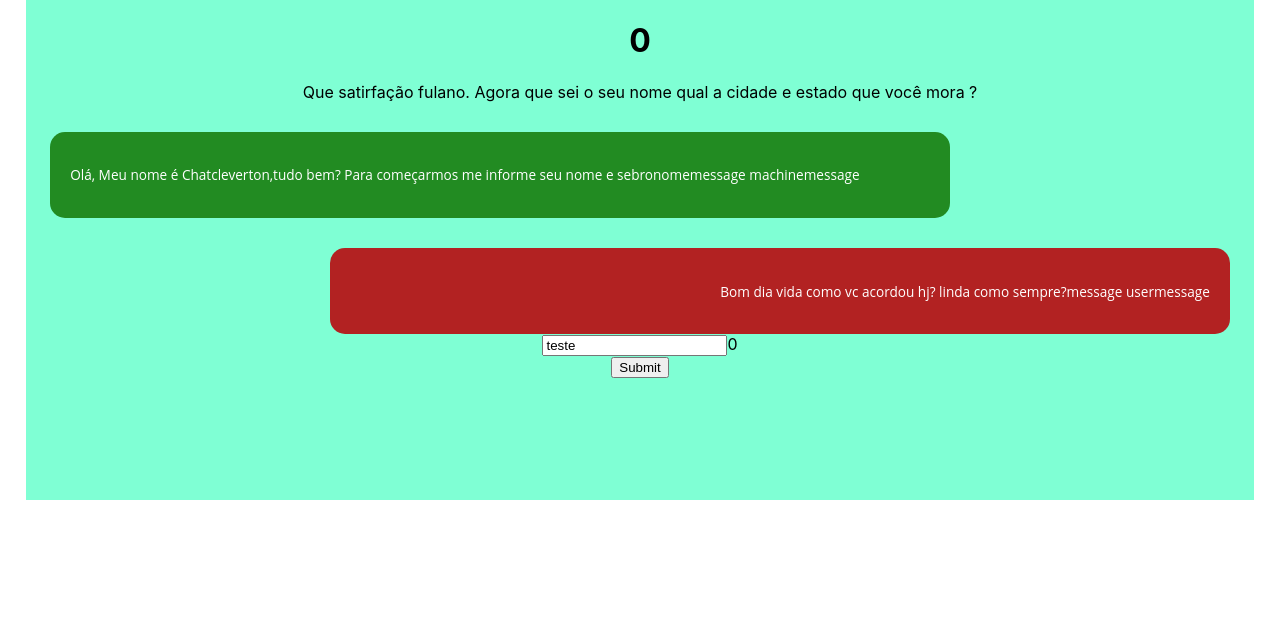
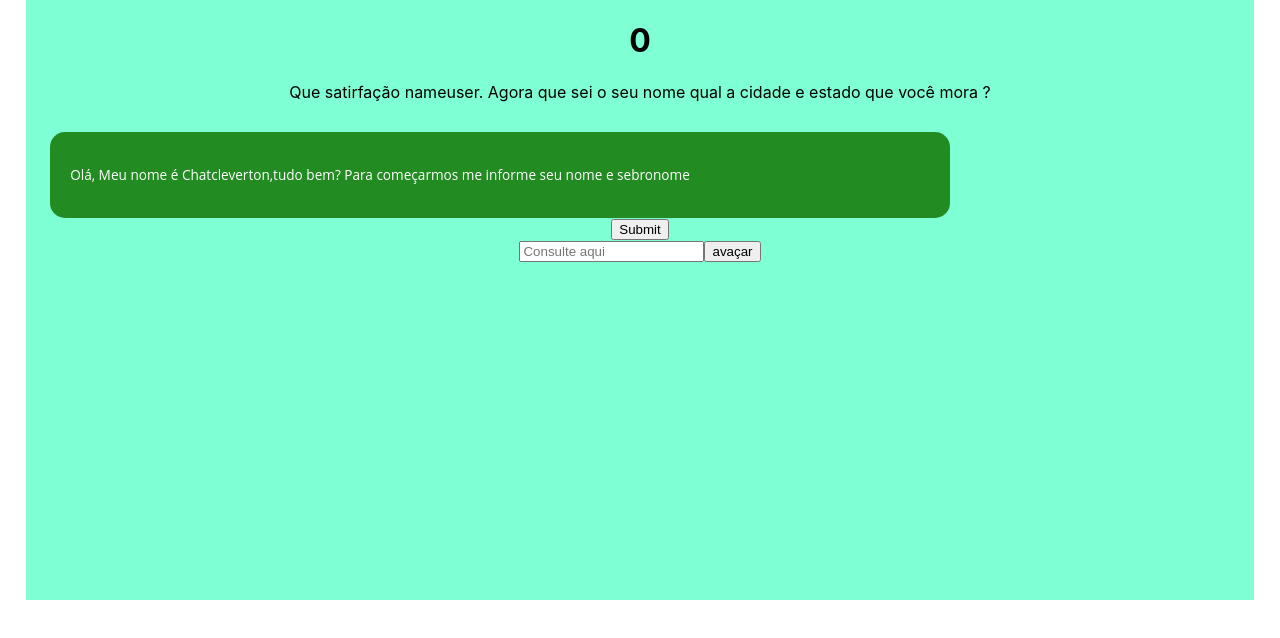
Before and after one commit to EFranklyn/chat, a React (Create React App) app: page / in a window 1280 px wide. Shown: the top 638 px of the page. Built offline with nearby package versions, Linux system fonts and the light colour scheme.

Commit message:
changes form and input

```diff
--- a/package.json
+++ b/package.json
@@ -10,7 +10,8 @@
     "react": "^17.0.2",
     "react-dom": "^17.0.2",
     "react-scripts": "4.0.3",
-    "web-vitals": "^1.1.2"
+    "web-vitals": "^1.1.2",
+    "yup": "^0.32.11"
   },
   "scripts": {
     "start": "react-scripts start",
--- a/src/components/balloon/index.jsx
+++ b/src/components/balloon/index.jsx
@@ -13,7 +13,7 @@ export default function Ballon(props){
      <div >
        <p className={classeUserp}>
             {props.message}
-            {classeUserp}
+
        </p>
       </div>
     </div>
--- a/src/components/input/index.jsx
+++ b/src/components/input/index.jsx
@@ -4,12 +4,7 @@ import './style.css';
 export default function Input(props){
 
 
-  const keydown = e =>{
-    if (e.keyCode === 13){
 
-      alert('teste')
-      }
-    }
 
     return(
     <div >
@@ -19,8 +14,7 @@ export default function Input(props){
               // onChange={props.handleChange}
               onBlur={props.handleBlur}
               values={props.values}
-              onKeyDown={(e)=>keydown(e)}
-              defaultValue='teste'
+              defaultValue={props.value}
             />
             {props.step}
     </div>
--- a/src/viewChat/Index.jsx
+++ b/src/viewChat/Index.jsx
@@ -19,7 +19,7 @@ const configInput =[{
 {
   placeholder:'Cidade',
   name:'city',
-  type:'city'
+  type:''
 },
 {
   placeholder:'Data de Nascimento',
@@ -44,18 +44,79 @@ const messages = [{message:"Olá, Meu nome é Chatcleverton,tudo bem? Para come
                   user:'machine'
 },
 
+
 ]
+
+// let machinemessages = [
+
+//   `Que satirfação ${values.name}. Agora que sei o seu nome qual a cidade e estado que você mora ?`,
+//   `Legal, agora que sabemos sua cidade e estado quando foi que você nasceu ?`,
+//   `agora me fala teu email, por favor`,
+//   `você finalizou o teste faça uma avaliação`
+//   ]
 export default function Basic(){
 const[step,setStep] = React.useState(0)
+const[value,setValue] = React.useState('')
+const[name,setName] = React.useState('')
+const[machinemessages,setMachinemessages] = React.useState([`Que satirfação nameuser. Agora que sei o seu nome qual a cidade e estado que você mora ?`,
+  `Legal, agora que sabemos sua cidade e estado quando foi que você nasceu ?`,
+  `agora me fala teu email, por favor`,
+  `você finalizou o teste faça uma avaliação`
+  ]  )
 // const[messages,setMessage] = React.useState([])
+const keydown = e =>{
+  if (e.keyCode === 13){
 
-const machinemessages = [
+    nextSteps()
+  }
 
-"Que satirfação fulano. Agora que sei o seu nome qual a cidade e estado que você mora ?",
-"Legal, agora que sabemos sua cidade e estado quando foi que você nasceu ?",
-"agora me fala teu email, por favor.",
-"você finalizou o teste faça uma avaliação"
-]
+}
+const change = e =>{
+  setValue(e.target.value)
+
+}
+const click = async e  =>{
+  nextSteps()
+
+}
+
+const nextSteps = () =>{
+if(value ===''){
+  return
+}
+
+if(step===0){
+  values.name = value
+}
+if(step===1){
+  values.city = value
+}
+if(step===2){
+  values.dtnasc = value
+}
+if(step===3){
+  values.email = value
+}
+if(step===3){
+  values.score = value
+}
+
+
+setStep(step + 1)
+
+
+  values.name = value
+  messages.push({message:value,user:'user'})
+  messages.push({message:machinemessages[step].replace('nameuser',value),user:'machine'})
+  setValue('')
+
+
+
+}
+
+
+
+
 // React.useEffect(() => {
 //   messages.push({message:machinemessages[step]})
 // },[]);
@@ -63,19 +124,12 @@ const machinemessages = [
 // messages.push({message:machinemessages[step]})
 
 
-const setMessages =(message) =>{
-let steplocal = step
-let user = message
-setStep(steplocal + 1)
-if(user!==''){
-  user = 'machine'
-}else{
-  user= 'user'
-}
-messages.push({message:machinemessages[step],user:user})
-console.log(messages)
 
-}
+
+
+console.log(name)
+
+
   return(
   <div className="Box">
     <h1>{step}</h1>
@@ -84,25 +138,25 @@ console.log(messages)
 
     <Formik
       initialValues={values}
-      // validate={values => {
-      //   const errors = {};
-      //   if (!values.email) {
-      //     errors.email = 'Required';
-      //   } else if (
-      //     !/^[A-Z0-9._%+-]+@[A-Z0-9.-]+\.[A-Z]{2,}$/i.test(values.email)
-      //   ) {
-      //     errors.email = 'Invalid email address';
-      //   }
-      //   return errors;
-      // }}
+      validate={values => {
+        const errors = {};
+        // if (!values.email) {
+        //   errors.email = 'Required';
+        // } else if (
+        //   !/^[A-Z0-9._%+-]+@[A-Z0-9.-]+\.[A-Z]{2,}$/i.test(values.email)
+        // ) {
+        //   errors.email = 'Invalid email address';
+        // }
+        return errors;
+      }}
       onSubmit={(values, { setSubmitting }) => {
-        setTimeout(() => {
-          alert(JSON.stringify(values, null, 2));
-          setSubmitting(false);
-        }, 400);
+        alert(JSON.stringify(values, null, 2));
+        setSubmitting(false);
       }}
+      // onSubmit={(e)=>nextSteps(e)}
     >
       {({
+
         values,
         errors,
         touched,
@@ -112,7 +166,10 @@ console.log(messages)
         isSubmitting,
         /* and other goodies */
       }) => (
-        <form >
+        <form onSubmit={handleSubmit}
+
+
+        >
           {/* <input
             type="email"
             name="email"
@@ -135,37 +192,48 @@ console.log(messages)
             </div>
             ))}
 
-          <Ballon
+          {/* <Ballon
           message='Bom dia vida como vc acordou hj? linda como sempre?'
           user='user'
 
-          />
+          /> */}
 
-          <Input
-          // handleChange={handleChange}
-          // handleBlur={handleBlur}
+          {/* <Input
+          handleChange={handleChange}
+          handleBlur={handleBlur}
           values={values}
-          placeholder={configInput[step].placeholder}
+          //placeholder={configInput[step].placeholder}
           name={configInput[step].name}
           step={step}
           type={configInput[step].type}
+          defaultvalue={value}
           />
-
-
-
-
-          {errors.password && touched.password && errors.password}
-          <button type="submit" disabled={isSubmitting}>
+           */}
+          <button type="submit" disabled={false}>
             Submit
           </button>
-          {/* <button type="button"
-          disabled={isSubmitting}
-          onClick={() => setMessages('teste')}>
-            avaçar
-          </button> */}
+
         </form>
+
       )}
     </Formik>
+    <input className = "input"
+                  placeholder = "Consulte aqui"
+                  type="Number"
+                  value={value}
+                  onChange={(e) => change(e)}
+                  onKeyDown={(e) => keydown(e)}
+                  name={configInput[step].name}
+                  step={step}
+                  type={configInput[step].type}
+                  defaultvalue={value}
+                  />
+    <button type="button"
+          // disabled={isSubmitting}
+          onClick={() => click()}>
+            avaçar
+          </button>
+
   </div>
 );
 }
--- a/src/viewChat/style.css
+++ b/src/viewChat/style.css
@@ -3,9 +3,10 @@
     background-color: aquamarine;
     margin-left: 2%;
     margin-right: 2%;
-    height: 500px;
-    display: block;
-    overflow: scroll;
+    height: 600px;
+    /* display: block; */
+    overflow: scroll auto;
+    overflow-y: scroll auto;
     /* display: flex;
     flex-direction: column; */
 
```
Also changed, not shown: 1 other file (tests, documents, lock files or other folders).
